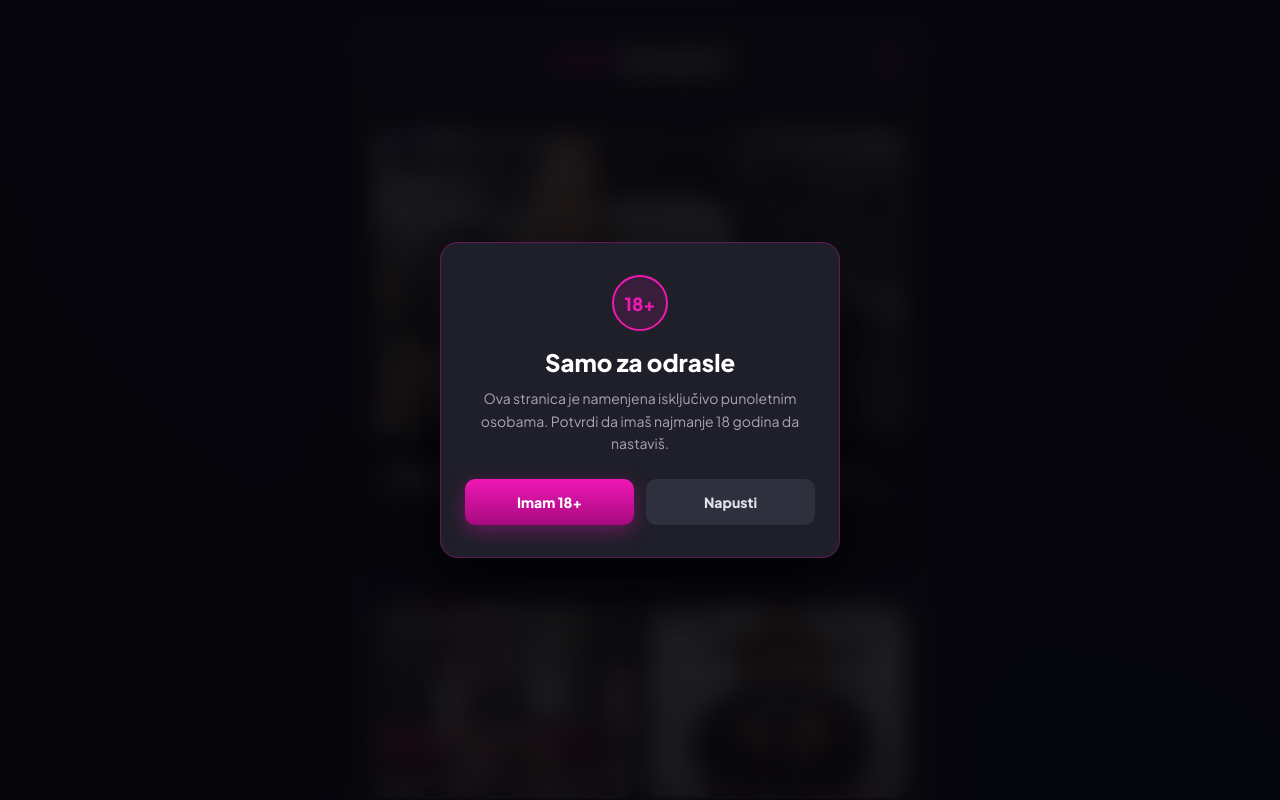
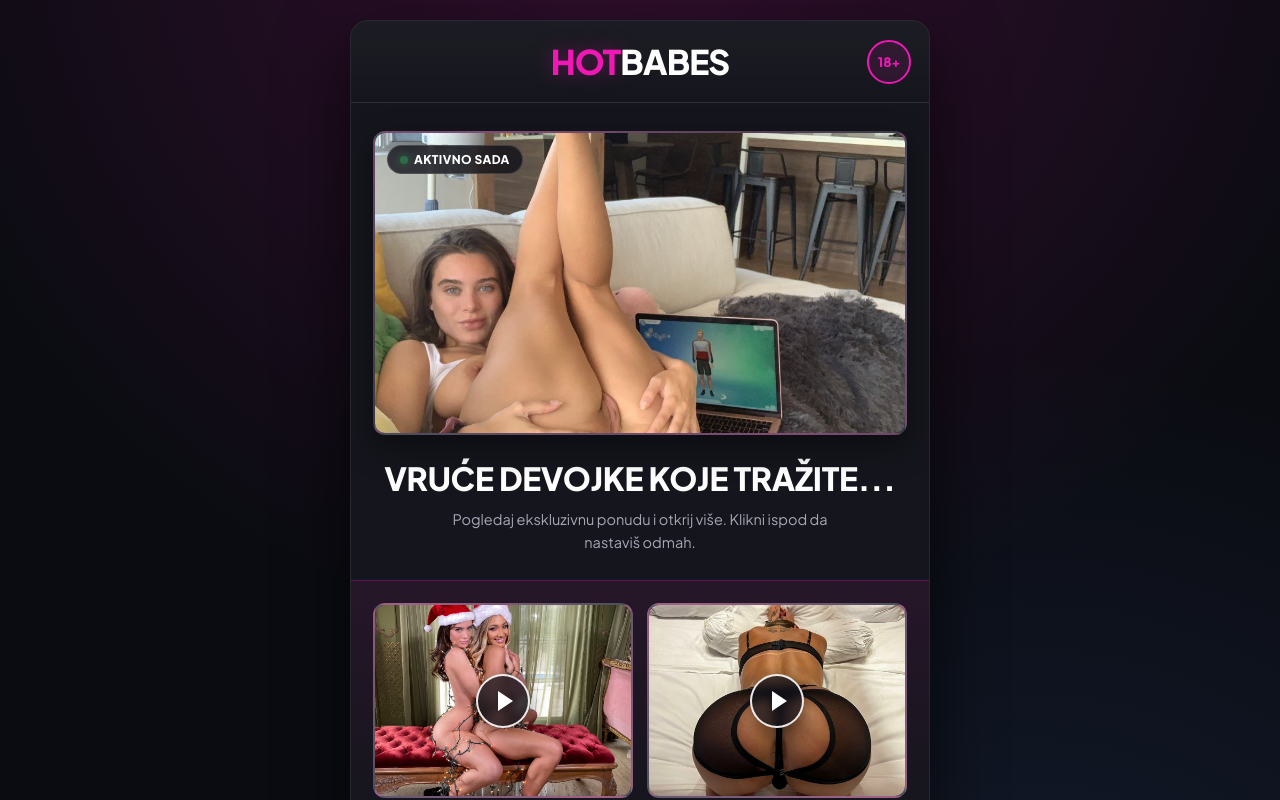
Before and after one commit to aziz3344/ai-quiz, a plain HTML site: page index.html in a window 1280 px wide. Shown: the top 800 px of the page. Drawn offline with Linux system fonts and the light colour scheme.

Commit message:
Update index.html

```diff
--- a/index.html
+++ b/index.html
@@ -19,7 +19,6 @@
       --pink-glow: rgba(240, 24, 181, 0.35);
       --bg-body: #0b0c12;
       --bg-card: #15161d;
-      --bg-elevated: #1e1f29;
       --text-main: #ffffff;
       --text-muted: #a8a5b5;
       --border-subtle: rgba(255, 255, 255, 0.08);
@@ -45,10 +44,6 @@
         radial-gradient(circle at 80% 100%, rgba(46, 79, 139, 0.25), transparent 50%),
         var(--bg-body);
       -webkit-font-smoothing: antialiased;
-    }
-
-    body.modal-open {
-      overflow: hidden;
     }
 
     /* Main Container */
@@ -310,96 +305,6 @@
       border-top: 1px solid var(--border-subtle);
     }
 
-    /* Age Verification Modal */
-    .age-screen {
-      position: fixed;
-      inset: 0;
-      z-index: 100;
-      display: grid;
-      place-items: center;
-      padding: 20px;
-      background: rgba(6, 6, 12, 0.9);
-      backdrop-filter: blur(12px);
-      opacity: 1;
-      transition: opacity 0.3s ease, visibility 0.3s ease;
-    }
-
-    .age-screen.is-hidden {
-      opacity: 0;
-      visibility: hidden;
-      pointer-events: none;
-    }
-
-    .age-box {
-      width: min(100%, 400px);
-      padding: 32px 24px;
-      text-align: center;
-      background: var(--bg-elevated);
-      border: 1px solid var(--border-pink);
-      border-radius: var(--radius-lg);
-      box-shadow: 0 24px 70px rgba(0, 0, 0, 0.75);
-    }
-
-    .age-icon {
-      width: 56px;
-      height: 56px;
-      margin: 0 auto 16px;
-      border-radius: 50%;
-      border: 2px solid var(--pink);
-      background: rgba(240, 24, 181, 0.12);
-      color: var(--pink);
-      display: grid;
-      place-items: center;
-      font-weight: 900;
-      font-size: 18px;
-    }
-
-    .age-box h2 {
-      font-size: 24px;
-      font-weight: 800;
-      margin-bottom: 10px;
-    }
-
-    .age-box p {
-      color: var(--text-muted);
-      font-size: 14px;
-      line-height: 1.6;
-    }
-
-    .age-actions {
-      display: grid;
-      grid-template-columns: 1fr 1fr;
-      gap: 12px;
-      margin-top: 24px;
-    }
-
-    .age-actions button {
-      border: 0;
-      border-radius: 10px;
-      padding: 14px 10px;
-      font-family: inherit;
-      font-weight: 800;
-      font-size: 14px;
-      cursor: pointer;
-      transition: transform 0.18s ease, filter 0.18s ease;
-    }
-
-    .age-actions button:hover {
-      filter: brightness(1.1);
-      transform: translateY(-1px);
-    }
-
-    .btn-enter {
-      color: #fff;
-      background: linear-gradient(180deg, var(--pink), var(--pink-dark));
-      box-shadow: 0 6px 20px var(--pink-glow);
-    }
-
-    .btn-leave {
-      color: #e2e0eb;
-      background: #2f303d;
-    }
-
     /* Animations */
     @keyframes blink {
       0%, 100% { opacity: 1; }
@@ -431,20 +336,7 @@
     }
   </style>
 </head>
-<body class="modal-open">
-
-  <!-- Age Gate Modal -->
-  <div class="age-screen" id="ageScreen" role="dialog" aria-modal="true" aria-labelledby="ageTitle">
-    <div class="age-box">
-      <div class="age-icon" aria-hidden="true">18+</div>
-      <h2 id="ageTitle">Samo za odrasle</h2>
-      <p>Ova stranica je namenjena isključivo punoletnim osobama. Potvrdi da imaš najmanje 18 godina da nastaviš.</p>
-      <div class="age-actions">
-        <button type="button" class="btn-enter" id="confirmAge">Imam 18+</button>
-        <button type="button" class="btn-leave" id="leavePage">Napusti</button>
-      </div>
-    </div>
-  </div>
+<body>
 
   <!-- Main Landing Page -->
   <div class="page">
@@ -487,39 +379,11 @@
 
   <script>
     (() => {
-      // === الإعدادات الرئيسية (عدّل الروابط هنا فقط) ===
-      const CONFIG = {
-        offerUrl: 'https://quwjsmz.com/cl/1bfe32904c3d54a8?p1={click_id}&p2={format}&source=trafficstars&site={site_id}',
-        leaveUrl: 'https://www.google.com/',
-        storageKey: 'adultConfirmed_v1'
-      };
+      // بدّل YOUR_OFFER_URL برابط العرض ديالك هنا
+      const offerUrl = 'https://quwjsmz.com/cl/1bfe32904c3d54a8?p1={click_id}&p2={format}&source=trafficstars&site={site_id}';
 
-      const ageScreen = document.getElementById('ageScreen');
-      const confirmBtn = document.getElementById('confirmAge');
-      const leaveBtn = document.getElementById('leavePage');
-
-      const hideModal = () => {
-        ageScreen.classList.add('is-hidden');
-        document.body.classList.remove('modal-open');
-      };
-
-      // التحقق من الجلسة السابقة
-      if (sessionStorage.getItem(CONFIG.storageKey) === '1') {
-        hideModal();
-      }
-
-      confirmBtn.addEventListener('click', () => {
-        sessionStorage.setItem(CONFIG.storageKey, '1');
-        hideModal();
-      });
-
-      leaveBtn.addEventListener('click', () => {
-        window.location.href = CONFIG.leaveUrl;
-      });
-
-      // تطبيق رابط العرض على جميع الأزرار والصور
       document.querySelectorAll('.offer-link').forEach(link => {
-        link.href = CONFIG.offerUrl;
+        link.href = offerUrl;
       });
     })();
   </script>
```
